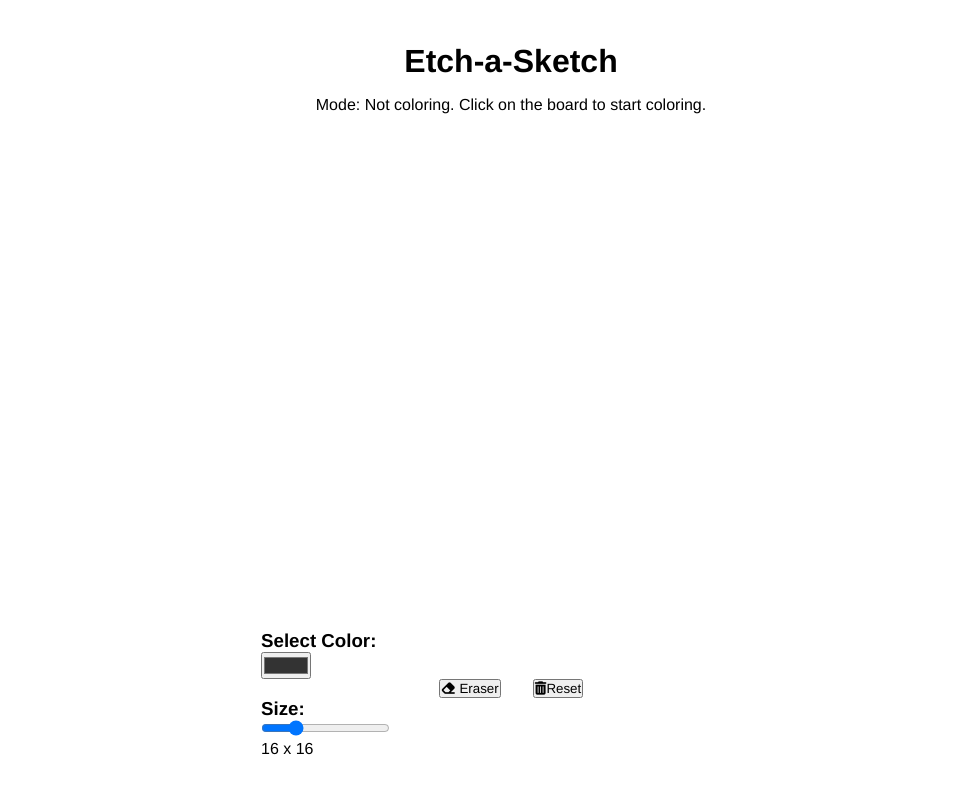
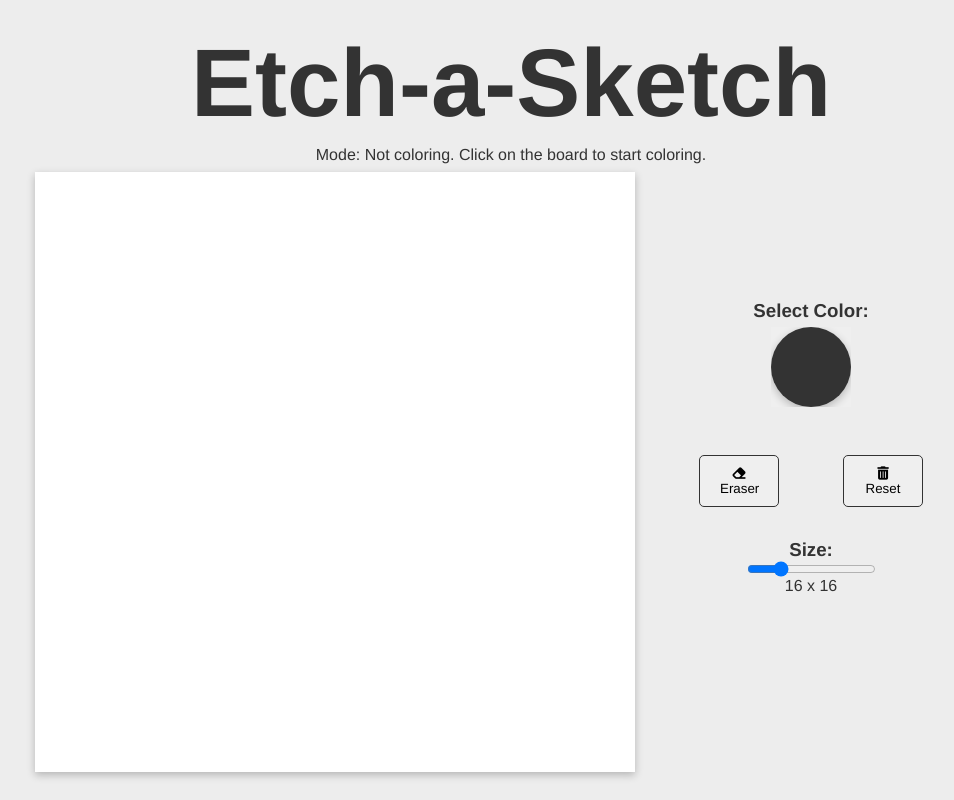
Before and after one commit to alfclark/Etch-a-Sketch, a plain HTML site: page index.html in a window 1280 px wide. Shown: the whole page, without its empty margins (129-1083 px from the left). Drawn offline with Linux system fonts and the light colour scheme.

Commit message:
Style design

```diff
--- a/styles.css
+++ b/styles.css
@@ -1,8 +1,18 @@
+:root {
+  --primaryDark: #333;
+  --primaryLight: #ededed;
+  --secondaryLight: #fefefe;
+}
+
 * {
   margin: 0;
   padding: 0;
   box-sizing: border-box;
   font-family: Avenir, Helvetica, Arial, sans-serif;
+}
+
+body {
+  background-color: var(--primaryLight);
 }
 
 .flex-container {
@@ -11,16 +21,82 @@
   align-items: center;
   justify-content: center;
   height: 100vh;
+  color: var(--primaryDark);
+}
+
+.content {
+  display: flex;
+}
+
+.title {
+  font-size: 3rem;
 }
 
 .mode {
-  margin: 1rem;
+  margin: 0.5rem;
 }
 
 .board {
-  width: 500px;
-  height: 500px;
+  width: 600px;
+  height: 600px;
   display: grid;
+  box-shadow: rgba(0, 0, 0, 0.24) 0px 3px 8px;
+}
+
+.config {
+  margin: 6rem 3rem;
+  align-items: center;
+  justify-content: center;
+}
+
+.color-pick {
+  display: flex;
+  flex-direction: column;
+  align-items: center;
+  margin: 2rem;
+}
+
+.color-pick h3 {
+  margin-bottom: 0.3rem;
+}
+
+input[type="color"]::-webkit-color-swatch {
+  border: none;
+  border-radius: 50px;
+  box-shadow: rgba(0, 0, 0, 0.24) 0px 3px 8px;
+}
+
+input[type="color"]:active {
+  transition: transform 0.05s ease-in-out;
+  transform: scale(1);
+}
+
+input[type="color"] {
+  -webkit-appearance: none;
+  width: 80px;
+  height: 80px;
+  border: none;
+}
+
+input[type="color"]::-webkit-color-swatch-wrapper {
+  padding: 0;
+}
+
+input[type="color"]:active {
+  transition: transform 0.05s ease-in-out;
+  transform: scale(1);
+}
+
+input[type="color"] {
+  -webkit-appearance: none;
+  width: 80px;
+  height: 80px;
+  border: none;
+  cursor: pointer;
+}
+
+input[type="color"]::-webkit-color-swatch-wrapper {
+  padding: 0;
 }
 
 .buttons {
@@ -30,9 +106,27 @@
   gap: 2rem;
 }
 
-.eraser {
+.buttons button {
+  padding: 10px 20px;
+  border: 1px solid var(--primaryDark);
+  border-radius: 5px;
+  cursor: pointer;
+  width: 5rem;
+  margin: 1rem;
 }
 
-.error {
-  display: none;
+.buttons button:hover {
+  padding: 10px 20px;
+  border: 1px solid var(--primaryDark);
+  border-radius: 5px;
+  cursor: pointer;
+  width: 5rem;
 }
+
+.size {
+  display: flex;
+  flex-direction: column;
+  align-items: center;
+  justify-content: center;
+  margin: 1rem;
+}
```
